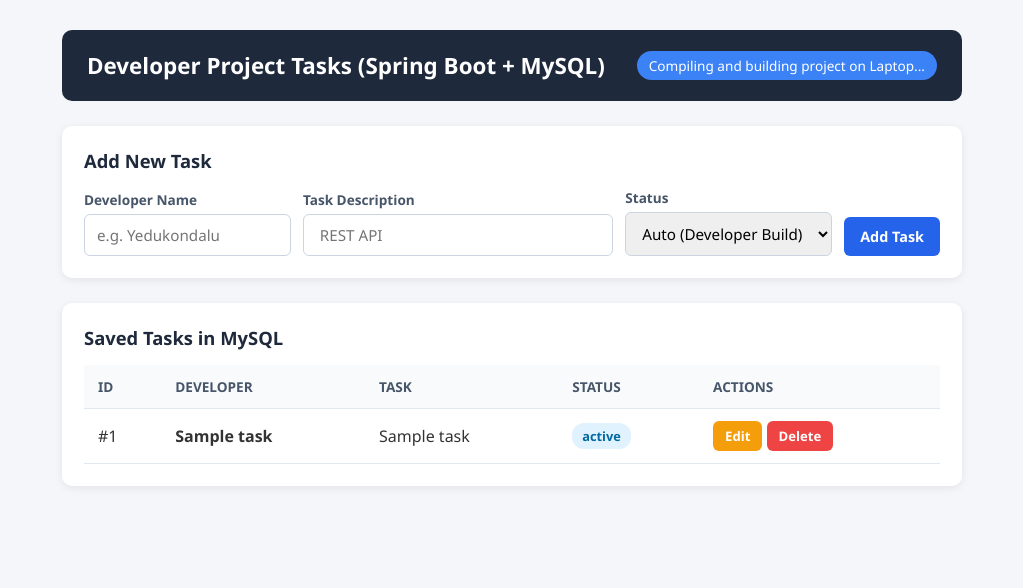
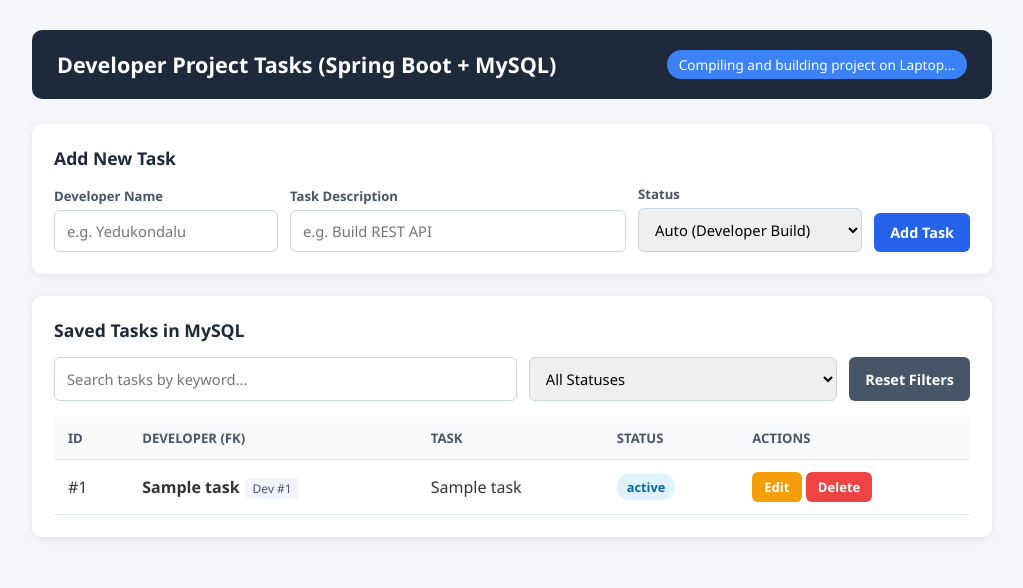
Before and after one commit to yedukondalubyrapuneni/springboot, a Spring Boot app: page / in a window 1280 px wide. Shown: the top 588 px of the page, without its empty margins (128-1151 px from the left). Run offline with Spring Boot 4, Linux system fonts and the light colour scheme; tables that the repository leaves empty hold one stand-in row (values such as "Sample post").

Commit message:
backend changed

```diff
--- a/src/main/java/com/example/demo/controller/DeveloperController.java
+++ b/src/main/java/com/example/demo/controller/DeveloperController.java
@@ -58,4 +58,14 @@ public class DeveloperController {
                 ? "Task ID " + id + " deleted successfully!"
                 : "Task ID " + id + " not found.";
     }
+    @GetMapping("/tasks/search")
+    public List<ProjectTask> searchTasks(@org.springframework.web.bind.annotation.RequestParam String keyword) {
+        return taskService.searchTasksByKeyword(keyword);
+    }
+
+
+    @GetMapping("/tasks/status")
+    public List<ProjectTask> filterByStatus(@org.springframework.web.bind.annotation.RequestParam String value) {
+        return taskService.getTasksByStatus(value);
+    }
 }
--- a/src/main/resources/static/index.html
+++ b/src/main/resources/static/index.html
@@ -5,151 +5,62 @@
     <meta name="viewport" content="width=device-width, initial-scale=1.0">
     <title>Developer Task Manager - Full Stack CRUD</title>
     <style>
-        * {
-            box-sizing: border-box;
-            margin: 0;
-            padding: 0;
-            font-family: 'Segoe UI', Tahoma, Geneva, Verdana, sans-serif;
+        * { box-sizing: border-box; margin: 0; padding: 0; font-family: 'Segoe UI', Tahoma, sans-serif; }
+        body { background-color: #f4f6f9; color: #333; padding: 30px 15px; }
+        .container { max-width: 960px; margin: 0 auto; }
+        header {
+            background: #1e293b; color: #fff; padding: 20px 25px;
+            border-radius: 10px; margin-bottom: 25px;
+            display: flex; justify-content: space-between; align-items: center;
         }
-        body {
-            background-color: #f4f6f9;
-            color: #333;
-            padding: 30px 15px;
+        header h1 { font-size: 1.35rem; }
+        .badge-env { background: #3b82f6; padding: 5px 12px; border-radius: 20px; font-size: 0.85rem; }
+        .card {
+            background: #fff; padding: 22px; border-radius: 10px;
+            box-shadow: 0 2px 8px rgba(0, 0, 0, 0.08); margin-bottom: 22px;
         }
-        .container {
-            max-width: 900px;
-            margin: 0 auto;
+        .card h2 { font-size: 1.1rem; margin-bottom: 15px; color: #1e293b; }
+        .form-grid {
+            display: grid; grid-template-columns: 1fr 1.5fr 1fr auto;
+            gap: 12px; align-items: end;
         }
-        header {
-            background: #1e293b;
-            color: #fff;
-            padding: 20px 25px;
-            border-radius: 10px;
-            margin-bottom: 25px;
-            display: flex;
-            justify-content: space-between;
-            align-items: center;
-        }
-        header h1 {
-            font-size: 1.4rem;
-        }
-        .badge-env {
-            background: #3b82f6;
-            padding: 5px 12px;
-            border-radius: 20px;
-            font-size: 0.85rem;
-        }
-        .card {
-            background: #fff;
-            padding: 22px;
-            border-radius: 10px;
-            box-shadow: 0 2px 8px rgba(0, 0, 0, 0.08);
-            margin-bottom: 25px;
-        }
-        .card h2 {
-            font-size: 1.15rem;
-            margin-bottom: 15px;
-            color: #1e293b;
-        }
-        .form-grid {
-            display: grid;
-            grid-template-columns: 1fr 1.5fr 1fr auto;
-            gap: 12px;
-            align-items: end;
+        .filter-bar {
+            display: grid; grid-template-columns: 1.5fr 1fr auto;
+            gap: 12px; margin-bottom: 16px;
         }
         @media (max-width: 720px) {
-            .form-grid {
-                grid-template-columns: 1fr;
+            .form-grid, .filter-bar { grid-template-columns: 1fr; }
         }
+        label { display: block; font-size: 0.82rem; font-weight: 600; margin-bottom: 5px; color: #475569; }
+        input, select {
+            width: 100%; padding: 10px 12px; border: 1px solid #cbd5e1;
+            border-radius: 6px; font-size: 0.92rem;
         }
-        label {
-            display: block;
-            font-size: 0.85rem;
-            font-weight: 600;
-            margin-bottom: 5px;
-            color: #475569;
+        input:focus, select:focus { outline: none; border-color: #3b82f6; }
+        .btn-group { display: flex; gap: 8px; }
+        button {
+            padding: 10px 16px; border: none; border-radius: 6px;
+            font-size: 0.9rem; font-weight: 600; cursor: pointer;
         }
-        input, select {
-            width: 100%;
-            padding: 10px 12px;
-            border: 1px solid #cbd5e1;
-            border-radius: 6px;
-            font-size: 0.95rem;
-        }
-        input:focus, select:focus {
-            outline: none;
-            border-color: #3b82f6;
-        }
-        .btn-group {
-            display: flex;
-            gap: 8px;
-        }
-        button {
-            padding: 10px 16px;
-            border: none;
-            border-radius: 6px;
-            font-size: 0.9rem;
-            font-weight: 600;
-            cursor: pointer;
-            transition: opacity 0.2s;
-        }
-        button:hover {
-            opacity: 0.9;
-        }
-        .btn-primary {
-            background: #2563eb;
-            color: #fff;
-        }
-        .btn-cancel {
-            background: #64748b;
-            color: #fff;
-            display: none;
-        }
-        .btn-edit {
-            background: #f59e0b;
-            color: #fff;
-            padding: 6px 12px;
-            font-size: 0.82rem;
-        }
-        .btn-delete {
-            background: #ef4444;
-            color: #fff;
-            padding: 6px 12px;
-            font-size: 0.82rem;
-        }
-        table {
-            width: 100%;
-            border-collapse: collapse;
-        }
-        th, td {
-            text-align: left;
-            padding: 12px 14px;
-            border-bottom: 1px solid #e2e8f0;
-        }
-        th {
-            background: #f8fafc;
-            color: #475569;
-            font-size: 0.85rem;
-            text-transform: uppercase;
+        button:hover { opacity: 0.9; }
+        .btn-primary { background: #2563eb; color: #fff; }
+        .btn-secondary { background: #475569; color: #fff; }
+        .btn-cancel { background: #64748b; color: #fff; display: none; }
+        .btn-edit { background: #f59e0b; color: #fff; padding: 6px 12px; font-size: 0.82rem; }
+        .btn-delete { background: #ef4444; color: #fff; padding: 6px 12px; font-size: 0.82rem; }
+        table { width: 100%; border-collapse: collapse; }
+        th, td { text-align: left; padding: 12px 14px; border-bottom: 1px solid #e2e8f0; }
+        th { background: #f8fafc; color: #475569; font-size: 0.82rem; text-transform: uppercase; }
+        .dev-tag {
+            display: inline-block; font-size: 0.75rem; background: #f1f5f9;
+            color: #475569; padding: 2px 7px; border-radius: 4px; margin-left: 6px;
         }
         .status-pill {
-            display: inline-block;
-            padding: 4px 10px;
-            border-radius: 12px;
-            font-size: 0.8rem;
-            font-weight: 600;
-            background: #e0f2fe;
-            color: #0369a1;
+            display: inline-block; padding: 4px 10px; border-radius: 12px;
+            font-size: 0.8rem; font-weight: 600; background: #e0f2fe; color: #0369a1;
         }
-        .status-completed {
-            background: #dcfce7;
-            color: #15803d;
-        }
-        .empty-msg {
-            text-align: center;
-            padding: 25px;
-            color: #64748b;
-        }
+        .status-completed { background: #dcfce7; color: #15803d; }
+        .empty-msg { text-align: center; padding: 25px; color: #64748b; }
     </style>
 </head>
 <body>
@@ -172,7 +83,7 @@
                 </div>
                 <div>
                     <label for="taskName">Task Description</label>
-                    <input type="text" id="taskName" placeholder=" REST API" required>
+                    <input type="text" id="taskName" placeholder="e.g. Build REST API" required>
                 </div>
                 <div>
                     <label for="status">Status</label>
@@ -191,14 +102,26 @@
         </form>
     </div>
 
-    <!-- READ / EDIT / DELETE TABLE -->
+    <!-- SEARCH, FILTER & TABLE -->
     <div class="card">
         <h2>Saved Tasks in MySQL</h2>
+
+        <div class="filter-bar">
+            <input type="text" id="searchInput" placeholder="Search tasks by keyword..." oninput="handleSearch()">
+            <select id="statusFilter" onchange="handleStatusFilter()">
+                <option value="">All Statuses</option>
+                <option value="Pending">Pending</option>
+                <option value="In Progress">In Progress</option>
+                <option value="Completed">Completed</option>
+            </select>
+            <button type="button" class="btn-secondary" onclick="clearFilters()">Reset Filters</button>
+        </div>
+
         <table>
             <thead>
                 <tr>
                     <th>ID</th>
-                    <th>Developer</th>
+                    <th>Developer (FK)</th>
                     <th>Task</th>
                     <th>Status</th>
                     <th>Actions</th>
@@ -214,38 +137,37 @@
 <script>
     const API_URL = '/api/tasks';
 
-    // Load build info and all tasks on page open
     document.addEventListener('DOMContentLoaded', () => {
         loadBuildEnv();
-        fetchTasks();
+        fetchTasks(API_URL);
     });
 
     async function loadBuildEnv() {
         try {
             const res = await fetch('/api/build');
-            const text = await res.text();
-            document.getElementById('buildEnv').textContent = text;
-        } catch (err) {
+            document.getElementById('buildEnv').textContent = await res.text();
+        } catch {
             document.getElementById('buildEnv').textContent = 'Backend Offline';
         }
     }
 
-    // 1. READ ALL (GET)
-    async function fetchTasks() {
+    async function fetchTasks(url) {
         const tbody = document.getElementById('taskTableBody');
         try {
-            const response = await fetch(API_URL);
+            const response = await fetch(url);
             const tasks = await response.json();
 
             if (tasks.length === 0) {
-                tbody.innerHTML = '<tr><td colspan="5" class="empty-msg">No tasks found in MySQL. Add one above!</td></tr>';
+                tbody.innerHTML = '<tr><td colspan="5" class="empty-msg">No matching tasks found in MySQL.</td></tr>';
                 return;
             }
 
-            tbody.innerHTML = tasks.map(task => `
+            tbody.innerHTML = tasks.map(task => {
+                const devIdBadge = task.developerProfile ? `<span class="dev-tag">Dev #${task.developerProfile.id}</span>` : '';
+                return `
                     <tr>
                         <td>#${task.id}</td>
-                    <td><strong>${escapeHtml(task.developerName)}</strong></td>
+                        <td><strong>${escapeHtml(task.developerName)}</strong>${devIdBadge}</td>
                         <td>${escapeHtml(task.taskName)}</td>
                         <td>
                             <span class="status-pill ${task.status === 'Completed' ? 'status-completed' : ''}">
@@ -257,16 +179,44 @@
                             <button class="btn-delete" onclick="deleteTask(${task.id})">Delete</button>
                         </td>
                     </tr>
-            `).join('');
-        } catch (error) {
-            tbody.innerHTML = '<tr><td colspan="5" class="empty-msg">Error connecting to backend API.</td></tr>';
+                `;
+            }).join('');
+        } catch {
+            tbody.innerHTML = '<tr><td colspan="5" class="empty-msg">Error loading tasks from server.</td></tr>';
         }
     }
 
-    // 2. CREATE (POST) & 3. UPDATE (PUT)
+    // Live Keyword Search
+    function handleSearch() {
+        document.getElementById('statusFilter').value = '';
+        const keyword = document.getElementById('searchInput').value.trim();
+        if (!keyword) {
+            fetchTasks(API_URL);
+        } else {
+            fetchTasks(`${API_URL}/search?keyword=${encodeURIComponent(keyword)}`);
+        }
+    }
+
+    // Status Filter
+    function handleStatusFilter() {
+        document.getElementById('searchInput').value = '';
+        const status = document.getElementById('statusFilter').value;
+        if (!status) {
+            fetchTasks(API_URL);
+        } else {
+            fetchTasks(`${API_URL}/status?value=${encodeURIComponent(status)}`);
+        }
+    }
+
+    function clearFilters() {
+        document.getElementById('searchInput').value = '';
+        document.getElementById('statusFilter').value = '';
+        fetchTasks(API_URL);
+    }
+
+    // Create or Update
     document.getElementById('taskForm').addEventListener('submit', async (e) => {
         e.preventDefault();
-
         const id = document.getElementById('taskId').value;
         const payload = {
             developerName: document.getElementById('developerName').value.trim(),
@@ -274,27 +224,16 @@
             status: document.getElementById('status').value
         };
 
-        if (id) {
-            // UPDATE existing task
-            await fetch(`${API_URL}/${id}`, {
-                method: 'PUT',
+        await fetch(id ? `${API_URL}/${id}` : API_URL, {
+            method: id ? 'PUT' : 'POST',
             headers: { 'Content-Type': 'application/json' },
             body: JSON.stringify(payload)
         });
-        } else {
-            // CREATE new task
-            await fetch(API_URL, {
-                method: 'POST',
-                headers: { 'Content-Type': 'application/json' },
-                body: JSON.stringify(payload)
-            });
-        }
 
         resetForm();
-        fetchTasks();
+        clearFilters();
     });
 
-    // Load single task into form for editing
     async function editTask(id) {
         const res = await fetch(`${API_URL}/${id}`);
         const task = await res.json();
@@ -304,10 +243,8 @@
         document.getElementById('taskName').value = task.taskName;
 
         const statusSelect = document.getElementById('status');
-        // Ensure current custom status exists in dropdown
         if (![...statusSelect.options].some(opt => opt.value === task.status)) {
-            const opt = new Option(task.status, task.status);
-            statusSelect.add(opt);
+            statusSelect.add(new Option(task.status, task.status));
         }
         statusSelect.value = task.status;
 
@@ -316,14 +253,10 @@
         document.getElementById('cancelBtn').style.display = 'inline-block';
     }
 
-    // 4. DELETE (DELETE)
     async function deleteTask(id) {
         if (!confirm(`Delete Task #${id} permanently from MySQL?`)) return;
-
-        await fetch(`${API_URL}/${id}`, {
-            method: 'DELETE'
-        });
-        fetchTasks();
+        await fetch(`${API_URL}/${id}`, { method: 'DELETE' });
+        clearFilters();
     }
 
     function resetForm() {
```
Also changed, not shown: src/main/java/com/example/demo/model/DeveloperProfile.java (added, +46 -0 lines), src/main/java/com/example/demo/model/ProjectTask.java (+17 -34 lines), src/main/java/com/example/demo/repository/DeveloperProfileRepository.java (added, +11 -0 lines), src/main/java/com/example/demo/repository/ProjectTaskRepository.java (+10 -0 lines), src/main/java/com/example/demo/service/TaskService.java (+26 -1 lines). Lines whose indentation alone changed are shown as unchanged.
